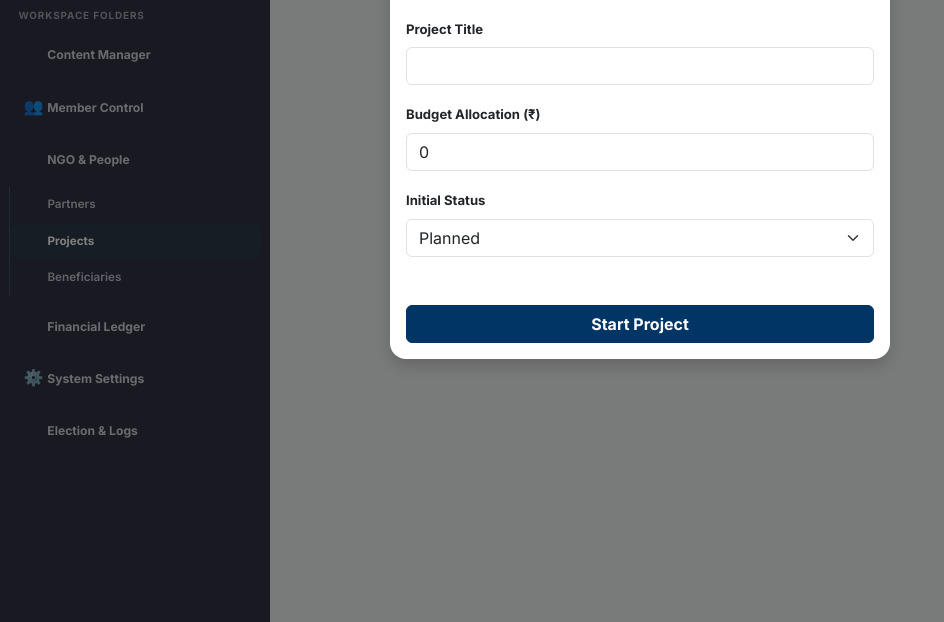
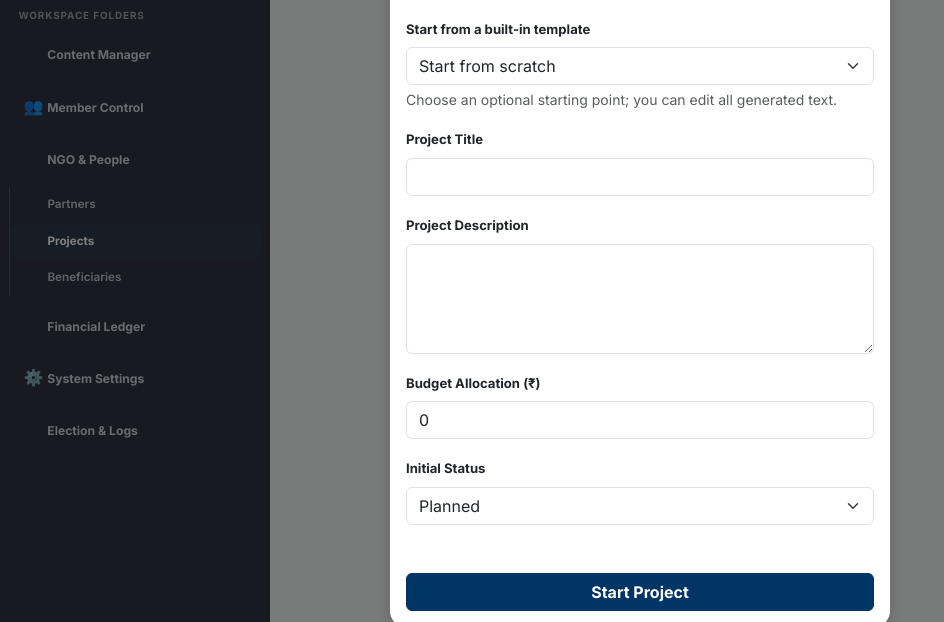
Before and after one commit to Lungouhen/KUKI-STUDENTS-ORG-CHANDIGARH, a Laravel app: page /admin/projects in a window 1280 px wide, after a click on "New Project". Shown: the part 178-800 px from the top of the page, without its empty margins (0-944 px from the left). Run offline with Laravel 12, Linux system fonts and the light colour scheme; the visitor is signed in with stand-in values (Sample User, id 1); data comes from the database, SQL or seed files in the repository; data that the repository does not hold is empty.

Commit message:
Implement editable NGO project templates
Co-authored-by: Lungouhen <191935306+Lungouhen@users.noreply.github.com>

```diff
--- a/app/Http/Controllers/Admin/ProjectController.php
+++ b/app/Http/Controllers/Admin/ProjectController.php
@@ -3,22 +3,26 @@
 namespace App\Http\Controllers\Admin;
 
 use App\Http\Controllers\Controller;
-use Illuminate\Http\Request;
+use App\Models\AuditLog;
 use App\Models\Project;
 use App\Models\Term;
-use App\Models\AuditLog;
+use Illuminate\Http\Request;
 
 class ProjectController extends Controller
 {
     public function index()
     {
         $projects = Project::with('term')->orderBy('created_at', 'desc')->paginate(15);
-        return view('admin.projects.index', compact('projects'));
+        $terms = Term::orderByDesc('is_active')->orderByDesc('start_date')->get();
+        $projectTemplates = config('project_templates', []);
+
+        return view('admin.projects.index', compact('projects', 'terms', 'projectTemplates'));
     }
 
     public function create()
     {
         $terms = Term::all();
+
         return view('admin.projects.create', compact('terms'));
     }
 
@@ -26,15 +30,16 @@ class ProjectController extends Controller
     {
         $validated = $request->validate([
             'term_id' => 'required|exists:terms,id',
-            'title' => 'required|string',
-            'budget' => 'required|numeric',
-            'status' => 'required|string',
+            'title' => 'required|string|max:255',
+            'description' => 'nullable|string|max:10000',
+            'budget' => 'required|numeric|min:0',
+            'status' => 'required|in:Planned,Active,Completed',
         ]);
 
         Project::create([
-            'id' => \App\Models\Project::generateProjectId(),
             'term_id' => $validated['term_id'],
             'title' => $validated['title'],
+            'description' => $validated['description'] ?? null,
             'budget' => $validated['budget'],
             'status' => $validated['status'],
         ]);
--- a/app/Models/Project.php
+++ b/app/Models/Project.php
@@ -10,8 +10,6 @@ class Project extends Model
     use HasFactory;
 
     protected $fillable = ['term_id', 'title', 'description', 'budget', 'status'];
-    protected $keyType = 'string';
-    public $incrementing = false;
 
     public function term()
     {
@@ -22,15 +20,4 @@ class Project extends Model
     {
         return $this->hasMany(Beneficiary::class);
     }
-
-    /**
-     * Generate a unique Project ID
-     */
-    public static function generateProjectId()
-    {
-        $prefix = Setting::get('projectPrefix', 'PROJ-');
-        $year = date('Y');
-        $count = self::count() + 1;
-        return $prefix . $year . '-' . str_pad($count, 4, '0', STR_PAD_LEFT);
-    }
 }
--- /dev/null
+++ b/config/project_templates.php
@@ -0,0 +1,34 @@
+<?php
+
+return [
+    'student-support' => [
+        'name' => 'Student Support',
+        'summary' => 'Scholarships, learning resources, and student mentoring.',
+        'title' => 'Student Support Initiative',
+        'description' => 'Support students through scholarships, learning resources, or mentoring. Define the students served, eligibility criteria, support offered, and how outcomes will be reviewed.',
+    ],
+    'career-readiness' => [
+        'name' => 'Career Readiness',
+        'summary' => 'Career guidance, skills workshops, and employer connections.',
+        'title' => 'Career Readiness Program',
+        'description' => 'Help students prepare for employment through career guidance, practical skills workshops, and connections with employers or alumni. Set learning objectives, participant criteria, and follow-up activities.',
+    ],
+    'health-wellbeing' => [
+        'name' => 'Health & Well-being',
+        'summary' => 'Health awareness, screening, or student well-being activities.',
+        'title' => 'Student Health & Well-being Program',
+        'description' => 'Promote student health and well-being through awareness sessions, screenings, or access to support services. Describe the intended participants, qualified partners, planned activities, and referral approach.',
+    ],
+    'culture-community' => [
+        'name' => 'Culture & Community',
+        'summary' => 'Cultural exchange, community events, and student connection.',
+        'title' => 'Culture & Community Engagement',
+        'description' => 'Bring students and the wider community together through cultural exchange, events, or shared activities. Identify the community involved, the activities planned, and how participation and impact will be measured.',
+    ],
+    'community-outreach' => [
+        'name' => 'Community Outreach',
+        'summary' => 'Student-led volunteering and service for a local community need.',
+        'title' => 'Student Community Outreach Project',
+        'description' => 'Organize student-led service in response to a local community need. Describe the need, community partners, volunteer activities, resources required, and how the project will report its results.',
+    ],
+];
--- a/resources/views/admin/projects/index.blade.php
+++ b/resources/views/admin/projects/index.blade.php
@@ -58,18 +58,33 @@
                         </select>
                     </div>
                     <div class="mb-3">
+                        <label class="form-label extra-small fw-bold" for="project-template">Start from a built-in template</label>
+                        <select id="project-template" class="form-select">
+                            <option value="">Start from scratch</option>
+                            @foreach($projectTemplates as $key => $template)
+                                <option value="{{ $key }}" data-title="{{ $template['title'] }}" data-description="{{ $template['description'] }}" data-summary="{{ $template['summary'] }}">{{ $template['name'] }}</option>
+                            @endforeach
+                        </select>
+                        <div id="project-template-summary" class="form-text">Choose an optional starting point; you can edit all generated text.</div>
+                    </div>
+                    <div class="mb-3">
                         <label class="form-label extra-small fw-bold">Project Title</label>
-                        <input type="text" name="title" class="form-control" required>
+                        <input type="text" name="title" id="project-title" class="form-control" value="{{ old('title') }}" maxlength="255" required>
+                    </div>
+                    <div class="mb-3">
+                        <label class="form-label extra-small fw-bold" for="project-description">Project Description</label>
+                        <textarea name="description" id="project-description" class="form-control" rows="4" maxlength="10000">{{ old('description') }}</textarea>
                     </div>
                     <div class="mb-3">
                         <label class="form-label extra-small fw-bold">Budget Allocation (₹)</label>
-                        <input type="number" name="budget" class="form-control" value="0">
+                        <input type="number" name="budget" class="form-control" value="{{ old('budget', '0') }}" min="0" step="0.01" required>
                     </div>
                     <div class="mb-3">
                         <label class="form-label extra-small fw-bold">Initial Status</label>
-                        <select name="status" class="form-select">
-                            <option>Planned</option>
-                            <option>Active</option>
+                        <select name="status" class="form-select" required>
+                            <option value="Planned" @selected(old('status', 'Planned') === 'Planned')>Planned</option>
+                            <option value="Active" @selected(old('status') === 'Active')>Active</option>
+                            <option value="Completed" @selected(old('status') === 'Completed')>Completed</option>
                         </select>
                     </div>
                 </div>
@@ -82,3 +97,24 @@
 </div>
 
 @endsection
+
+@push('scripts')
+<script>
+document.addEventListener('DOMContentLoaded', () => {
+    const templateSelect = document.getElementById('project-template');
+    const templateSummary = document.getElementById('project-template-summary');
+
+    templateSelect?.addEventListener('change', () => {
+        const template = templateSelect.selectedOptions[0];
+        if (!template.value) {
+            templateSummary.textContent = 'Choose an optional starting point; you can edit all generated text.';
+            return;
+        }
+
+        document.getElementById('project-title').value = template.dataset.title || '';
+        document.getElementById('project-description').value = template.dataset.description || '';
+        templateSummary.textContent = template.dataset.summary || '';
+    });
+});
+</script>
+@endpush
```
Also changed, not shown: tests/Feature/ProjectTemplatesTest.php (added, +72 -0 lines).
